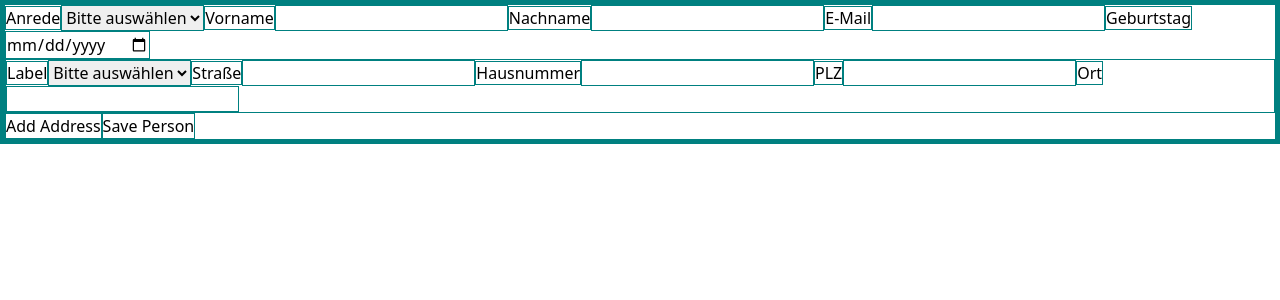
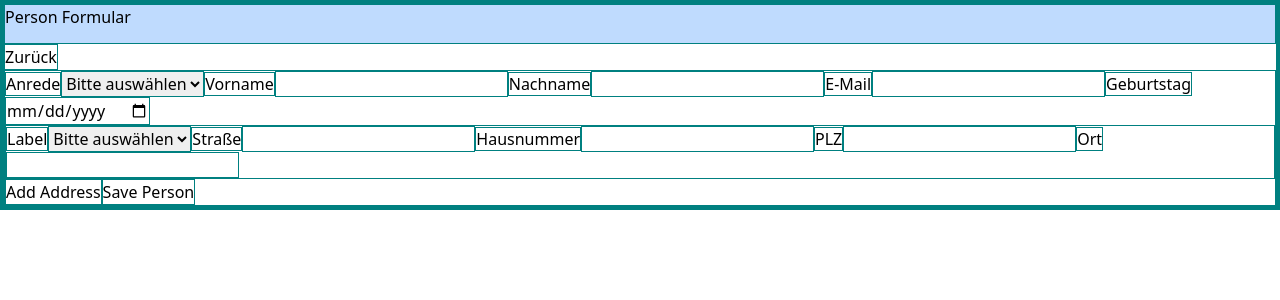
Before and after one commit to ibolua/personenstammdatenverarbeiter, a React (Create React App) app in the folder frontend/: page /person-add in a window 1280 px wide. Shown: the top 300 px of the page. Built offline with nearby package versions, Linux system fonts and the light colour scheme.

Commit message:
Added a status bar, a back button to the person formular page and error handling to person list pag

```diff
--- a/frontend/src/components/PersonAdd/PersonAdd.jsx
+++ b/frontend/src/components/PersonAdd/PersonAdd.jsx
@@ -7,8 +7,14 @@ import Email from "./Email";
 import Birthday from "./Birthday";
 import AddressList from "./Address/AddressList";
 import { usePersonForm } from "./PersonFormContext";
+import { useNavigate } from "react-router-dom";
+import StatusBar from "../StatusBar";
 
 function PersonAdd() {
+  const navigate = useNavigate();
+  const showPerson = () => {
+    navigate("/persons");
+  };
   const { personData, setPersonData, errors, validateForm } = usePersonForm();
 
   const handleSubmit = async (e) => {
@@ -33,6 +39,8 @@ function PersonAdd() {
 
   return (
     <>
+      <StatusBar pageinfo="Person Formular"/>
+      <button onClick={showPerson}>Zurück</button>
       <form onSubmit={handleSubmit}>
         <Salutation />
         <Firstname />
--- a/frontend/src/components/PersonList.jsx
+++ b/frontend/src/components/PersonList.jsx
@@ -1,4 +1,4 @@
-import React, { useEffect } from "react";
+import React, { useEffect, useState } from "react";
 import axios from "axios";
 import Person from "./Person";
 import StatusBar from "./StatusBar";
@@ -8,17 +8,18 @@ import { useStore } from "../store";
 function PersonList() {
   const persons = useStore((state) => state.persons);
   const setPersons = useStore((state) => state.setPersons);
+  const [error, setError] = useState("");
 
   useEffect(() => {
     async function fetchPersons() {
-      const response = await axios.get(`/api/person/all`);
-
-      if (response.status === 200) {
-        const fetchedPerson = response.data;
-        console.log(fetchedPerson);
-        setPersons([...fetchedPerson]);
-      } else {
-        console.log("not success");
+      try {
+        const response = await axios.get(`/api/person/all`);
+        if (response.status === 200) {
+          setPersons(response.data);
+        }
+      } catch (error) {
+        console.log("Error retrieving people from server");
+        setError("Fehler beim Laden der Personen");
       }
     }
 
@@ -45,8 +46,9 @@ function PersonList() {
 
   return (
     <div>
-      <StatusBar />
+      <StatusBar pageinfo="Alle Personen" />
       <button onClick={handleCreatePersonButton}>Add Person</button>
+      {error && <div>{error}</div>}
       {persons.map((person) => (
         <div key={person.id}>
           <Person person={person} onDelete={deletePerson} onEdit={handleEditPersonButton} />
--- a/frontend/src/components/StatusBar.jsx
+++ b/frontend/src/components/StatusBar.jsx
@@ -1,7 +1,7 @@
 import React from "react";
 
-function StatusBar() {
-  return <div className="bg-blue-200 h-10 w-full">Persons</div>;
+function StatusBar({ pageinfo }) {
+  return <div className="bg-blue-200 h-10 w-full">{pageinfo}</div>;
 }
 
 export default StatusBar;
```
